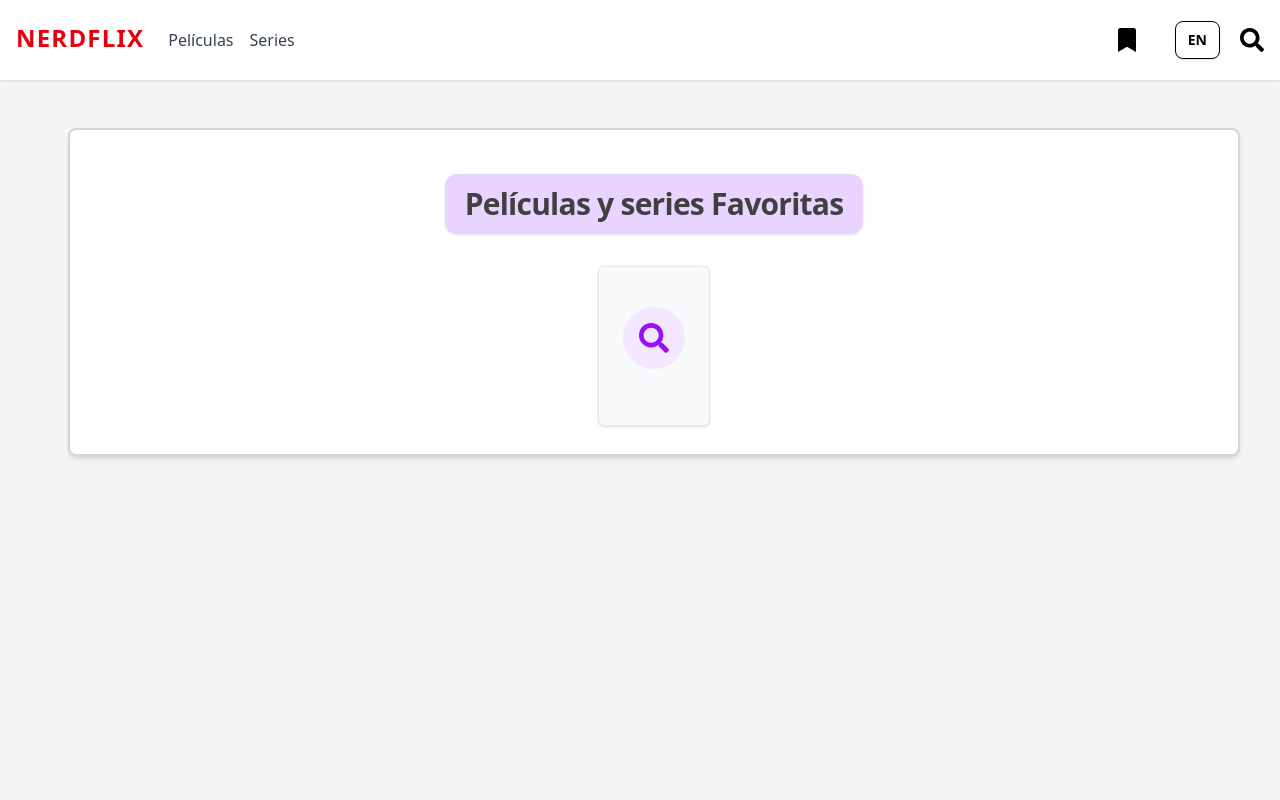
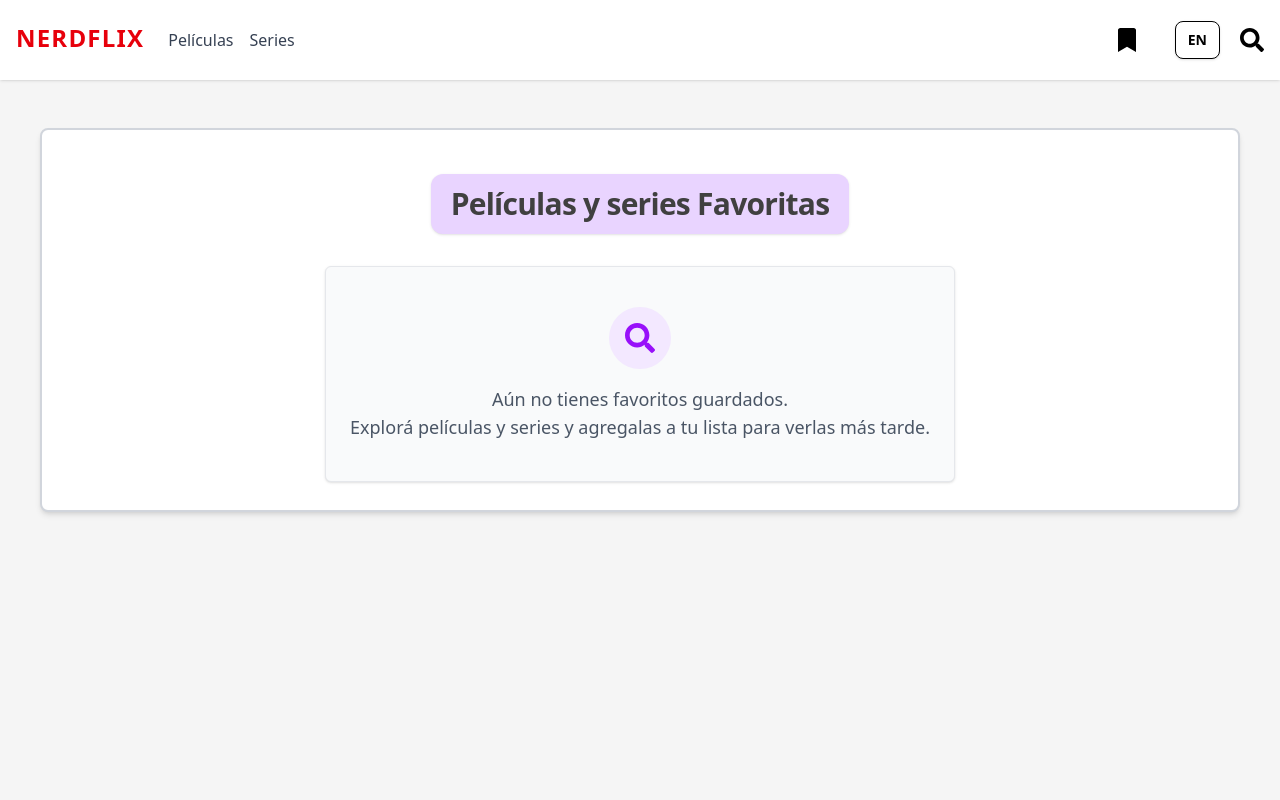
Before and after one commit to AilenFlores/Lookin, a React (Vite) app: page /favoritos in a window 1280 px wide. Shown: the top 800 px of the page. Built offline with nearby package versions, Linux system fonts and the light colour scheme.

Commit message:
Modificar componentes Lista y ListadoConFiltros para ajustar estilos y agregar mensajes personalizados en caso de no encontrar resultados en Favoritos.

```diff
--- a/src/Componentes/Lista/Lista.jsx
+++ b/src/Componentes/Lista/Lista.jsx
@@ -7,7 +7,7 @@ import CartelAviso from "../CartelAviso/CartelAviso";
 const Lista = ({ peliculas, cargarMas, texto, mensajeCartel }) => {
 
   return (
- <div className="bg-white shadow-md p-5 rounded-lg border-2 border-gray-300 ml-7 mr-7 sm:mr-0 mt-2">
+ <div className="bg-white shadow-md p-5 rounded-lg border-2 border-gray-300  sm:mr-0 mt-2">
 <Titulo
   texto={texto}
   className="inline-block max-w-fit text-2xl md:text-3xl font-semibold text-neutral-700 bg-purple-200 backdrop-blur-md rounded-xl px-5 py-3 mt-6 mb-6 shadow-sm tracking-tight"
--- a/src/Componentes/ListadoConFiltros/ListadoConFiltros.jsx
+++ b/src/Componentes/ListadoConFiltros/ListadoConFiltros.jsx
@@ -7,7 +7,7 @@ const ListadoConFiltros = ({ titulo, contenido, onFiltrar, tipo, cargarMas }) =>
   return (
     <div className="grid md:grid-cols-[250px_1fr] max-w-screen-xl w-full mx-auto py-3">
       <Filtro onFiltrar={onFiltrar} tipo={tipo} />
-      <div className="overflow-hidden">
+      <div className="overflow-hidden ml-8">
         <Lista
           texto={titulo}
           peliculas={contenido}
--- a/src/Paginas/Favoritos/Favoritos.jsx
+++ b/src/Paginas/Favoritos/Favoritos.jsx
@@ -37,7 +37,14 @@ const Favoritos = () => {
     <div>
     <Cabecera />
     <div className="bg-neutral-100 min-h-screen p-5 md:p-10">
-    <Lista texto="Películas y series Favoritas" peliculas={peliculas} />
+    <Lista
+  texto="Películas y series Favoritas"
+  peliculas={peliculas}
+  mensajeCartel={ <>
+      Aún no tienes favoritos guardados.<br />
+      Explorá películas y series y agregalas a tu lista para verlas más tarde.
+    </>
+  }/>
     </div>
     <Pie />
   </div>
```
